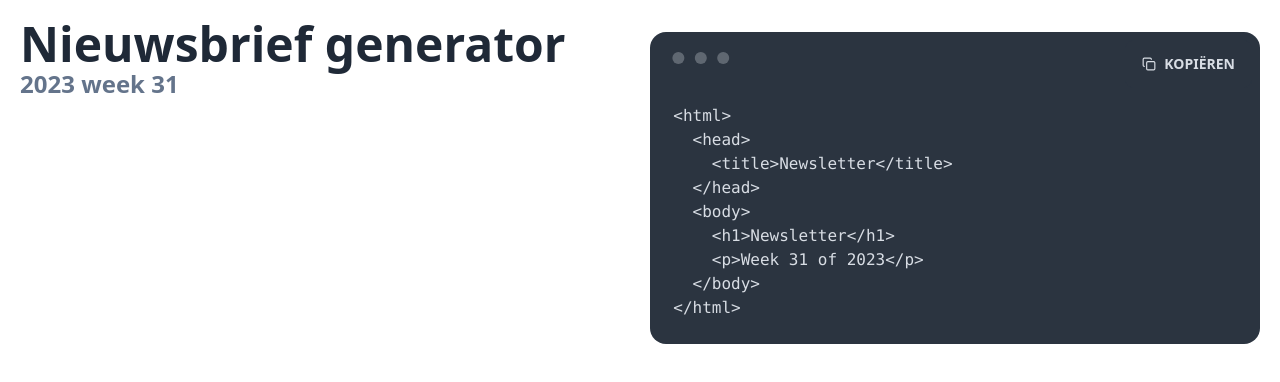
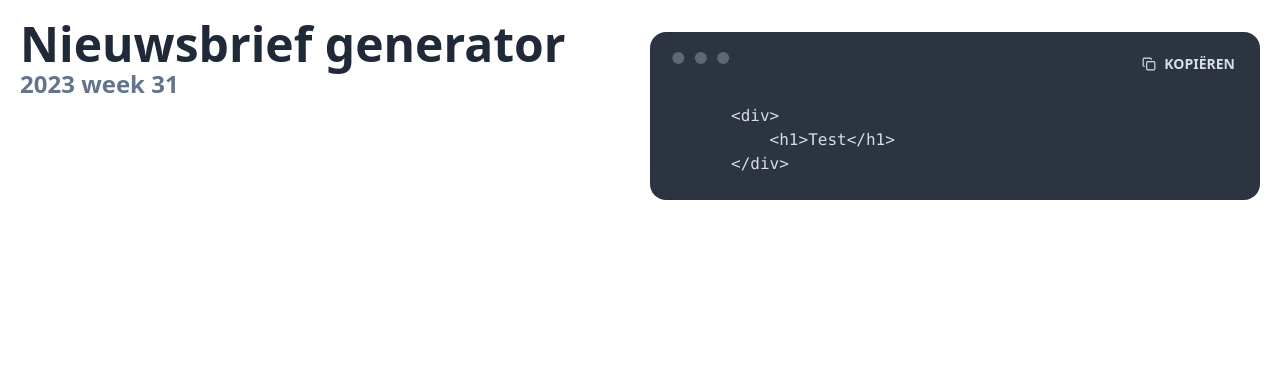
Before and after one commit to Biologische-Kwekerij-Zuidbos/weekly-letter-generator, a React (Vite) app: page / in a window 1280 px wide. Shown: the top 382 px of the page. Built offline with nearby package versions, Linux system fonts and the light colour scheme.

Commit message:
Add MailHtmlProvider

```diff
--- a/src/App.tsx
+++ b/src/App.tsx
@@ -1,21 +1,9 @@
 import moment from "moment"
 import CopyButton from "./components/CopyButton"
+import { useMailHtml } from "./contexts/MailHtmlContext"
 
 function App() {
-  const year = new Date().getFullYear()
-  const week = moment().format("w")
-
-  const generatedHtmlCode = `
-  <html>
-    <head>
-      <title>Newsletter</title>
-    </head>
-    <body>
-      <h1>Newsletter</h1>
-      <p>Week ${week} of ${year}</p>
-    </body>
-  </html>
-  `
+  const { mailHtml, year, week } = useMailHtml()
 
   return (
     <div className="flex flex-row p-5 gap-5">
@@ -33,9 +21,9 @@ function App() {
             top: "0.5rem",
           }}
         >
-          <CopyButton text={generatedHtmlCode} />
+          <CopyButton text={mailHtml} />
         </div>
-        <pre className="pl-1">{generatedHtmlCode}</pre>
+        <pre className="pl-1">{mailHtml}</pre>
       </div>
     </div>
   )
--- /dev/null
+++ b/src/contexts/MailHtmlContext.ts
@@ -0,0 +1,21 @@
+import moment from "moment"
+import { createContext, useContext } from "react"
+
+export type MailHtmlContextType = {
+  mailHtml: string
+  year: number
+  week: number
+  setPackageItems: (items: string[]) => void
+}
+
+const MailHtmlContext = createContext<MailHtmlContextType>({
+  mailHtml: "",
+  year: new Date().getFullYear(),
+  week: moment().week(),
+  // eslint-disable-next-line @typescript-eslint/no-empty-function
+  setPackageItems: () => {},
+})
+
+export const useMailHtml = () => useContext(MailHtmlContext)
+
+export default MailHtmlContext
--- a/src/main.tsx
+++ b/src/main.tsx
@@ -2,10 +2,13 @@ import React from "react"
 import ReactDOM from "react-dom/client"
 import App from "./App.tsx"
 import "./index.css"
+import MailHtmlProvider from "./providers/MailHtmlProvider.tsx"
 
 ReactDOM.createRoot(document.getElementById("root") as HTMLElement).render(
   <React.StrictMode>
-    <App />
+    <MailHtmlProvider>
+      <App />
+    </MailHtmlProvider>
   </React.StrictMode>
 )
 
--- /dev/null
+++ b/src/providers/MailHtmlProvider.tsx
@@ -0,0 +1,38 @@
+import moment from "moment"
+import { useMemo, useState } from "react"
+import MailHtmlContext from "../contexts/MailHtmlContext"
+
+type MailHtmlProviderProps = {
+  children: React.ReactNode
+}
+
+const MailHtmlProvider = ({ children }: MailHtmlProviderProps) => {
+  const year = new Date().getFullYear()
+  const week = Number(moment().format("w"))
+
+  const [packageItems, setPackageItems] = useState<string[]>([])
+
+  const mailHtml = `
+        <div>
+            <h1>Test</h1>
+        </div>
+    `
+
+  const value = useMemo(
+    () => ({
+      mailHtml,
+      year,
+      week,
+      setPackageItems,
+    }),
+    [mailHtml, week, year]
+  )
+
+  return (
+    <MailHtmlContext.Provider value={value}>
+      {children}
+    </MailHtmlContext.Provider>
+  )
+}
+
+export default MailHtmlProvider
```
Also changed, not shown: 1 other file (tests, documents, lock files or other folders).
